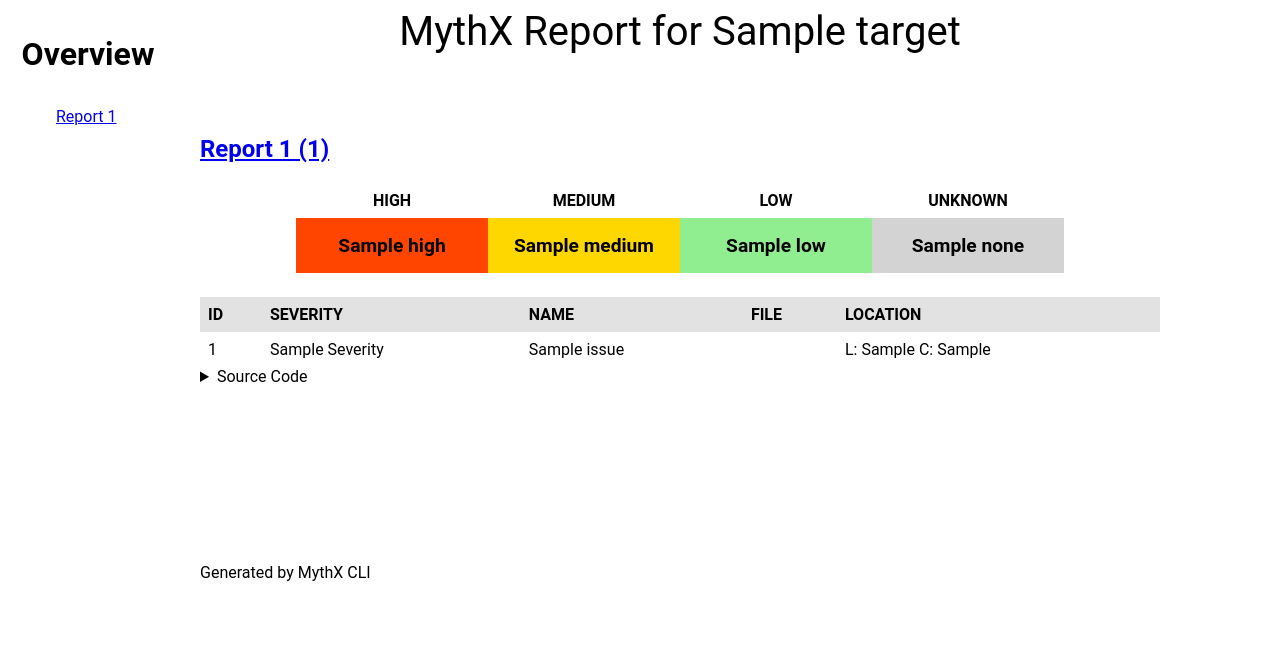
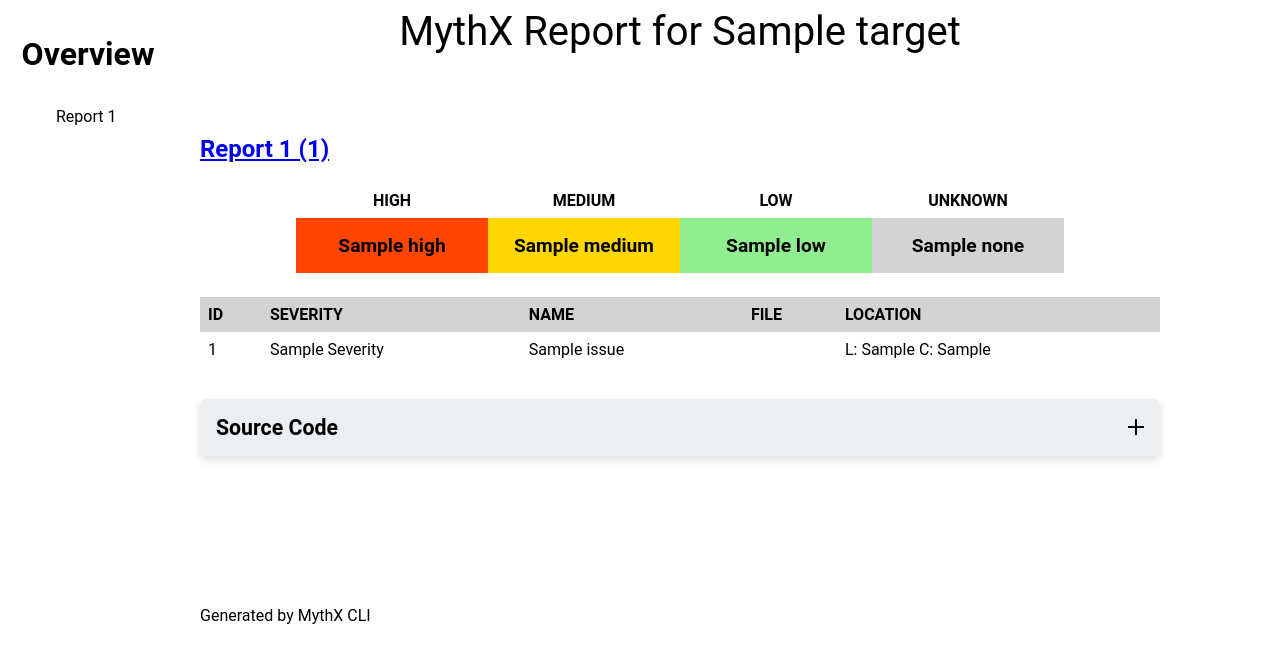
Before and after one commit to Consensys/mythx-cli, a Python web app: template mythx_cli/templates/default.html in a window 1280 px wide. Shown: the top 663 px of the page. Run offline with Jinja, Linux system fonts and the light colour scheme; the template is opened without the code that fills it: most values are stand-ins (such as "Sample title", 1, 10 or a date in 2020).

Commit message:
Add summary and code styling

```diff
--- a/mythx_cli/templates/default.html
+++ b/mythx_cli/templates/default.html
@@ -2,7 +2,6 @@
 <html lang="en">
 <head>
     <style>
-
     html {
         font-family: Roboto, Oxygen, Ubuntu, Cantarell, 'Open Sans', 'Helvetica Neue', sans-serif
     }
@@ -32,10 +31,6 @@
     .report > table {
         width: 75vw;
         margin-top: 1.5rem;
-    }
-
-    .report > table > tbody tr:nth-child(odd){
-        background-color: #e2e2e2;
     }
 
     .report > table > tbody > tr > th {
@@ -81,6 +76,11 @@
         padding: 0.5rem;
     }
 
+    .main-nav > ul > li > a {
+        color:inherit;
+        text-decoration: none;
+    }
+
     .main-nav > h2 {
         text-align: center;
     }
@@ -95,6 +95,12 @@
         grid-area: footer;
         grid-column: 2;
         grid-row: 2;
+    }
+
+    {# COLOURS #}
+
+    .report > table > tbody tr:nth-child(odd){
+        background-color: lightgrey;
     }
 
     .sev-low {
@@ -113,6 +119,14 @@
         background-color: lightgrey;
     }
 
+    .details-tab {
+        background-color: #eceff1;
+    }
+
+    details[open] {
+        background-color: #fff;
+    }
+
     #main {
         display: grid;
         grid-template-columns: 1fr 5fr;
@@ -121,6 +135,110 @@
         height: 90vh;
         width: 90vw;
         grid-template-areas: "nav" "content"
+    }
+
+    .code {
+        margin-top: 2rem;
+    }
+
+    details {
+        position: relative;
+        width: 100%;
+        margin: 1rem auto;
+        padding: 0 1rem;
+        max-width: calc(100% - 2rem);
+        border-radius: 6px;
+        transition: background-color 0.15s;
+    }
+
+    details > :last-child {
+        margin-bottom: 1rem;
+    }
+
+    summary:focus {
+        outline: none;
+    }
+
+    details::before {
+        width: 100%;
+        height: 100%;
+        content: '';
+        position: absolute;
+        top: 0;
+        left: 0;
+        border-radius: inherit;
+        opacity: 0.15;
+        box-shadow: 0 0.25em 0.5em #263238;
+        pointer-events: none;
+        transition: opacity 0.2s;
+        z-index: -1;
+    }
+
+    details[open]::before {
+        opacity: 0.6;
+    }
+
+    summary {
+        padding: 1rem 2em 1rem 0;
+        display: block;
+        position: relative;
+        font-size: 1.33em;
+        font-weight: bold;
+        cursor: pointer;
+    }
+
+    summary::before, summary::after {
+        width: 0.75em;
+        height: 2px;
+        position: absolute;
+        top: 50%;
+        right: 0;
+        content: '';
+        background-color: currentColor;
+        text-align: right;
+        transform: translateY(-50%);
+        transition: transform 0.2s ease-in-out;
+    }
+
+    summary::after {
+        transform: translateY(-50%) rotate(90deg);
+    }
+
+    [open] summary::after {
+        transform: translateY(-50%) rotate(180deg);
+    }
+
+    summary::-webkit-details-marker {
+        display: none;
+    }
+
+    pre {
+        counter-reset: line;
+        line-height: 0.4rem;
+        padding-left: 1rem;
+        white-space: pre-line;
+    }
+
+    code {
+        counter-increment: line;
+    }
+
+    code::before {
+        content: counter(line);
+        display: inline-block;
+        width: 2rem;
+        border-right: 1px solid #ddd;
+        margin-right: 1.5em;
+        color: #888;
+        -webkit-user-select: none;
+    }
+
+    .source-filename {
+        font-family: monospace;
+        font-size: 1.5rem;
+        text-align: center;
+        border-radius: 6px;
+        margin: auto;
     }
     </style>
     <title>MythX Report for {{target}} </title>
```
